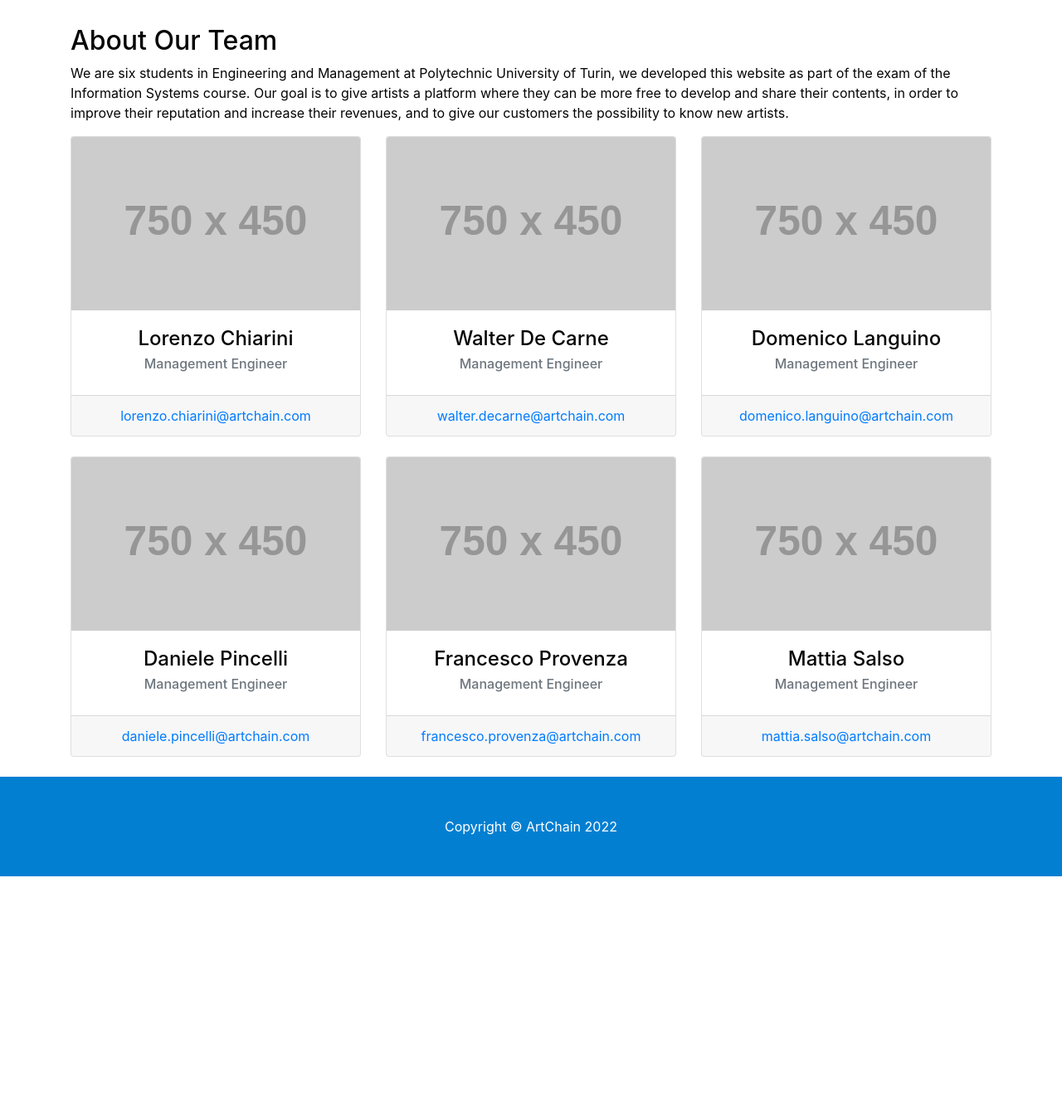
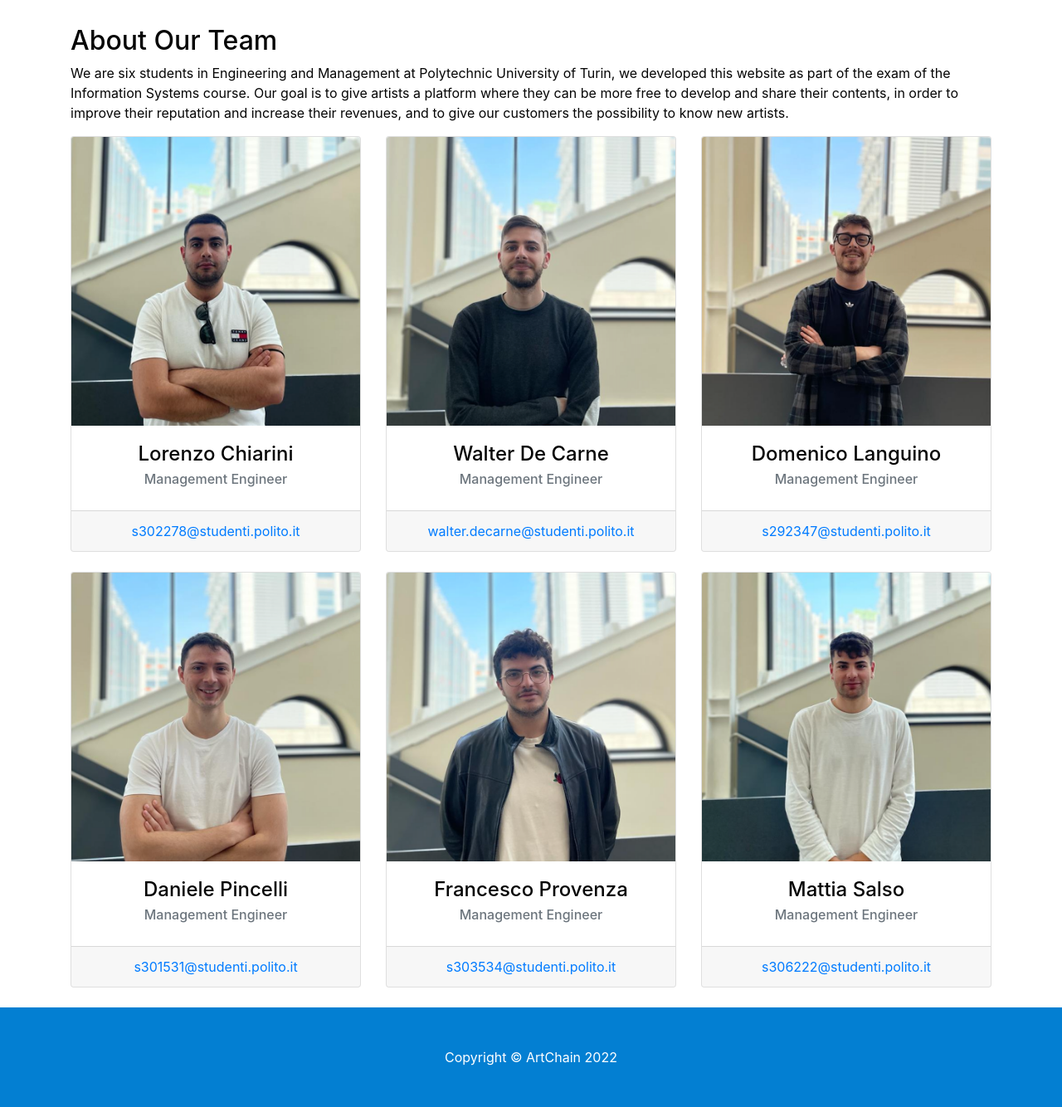
Before and after one commit to walterdec/ArtChain, a Flask app: page /about in a window 1280 px wide. Shown: the part 669-2003 px from the top of the page at 83% size. Before the commit the page ends 1725 px from the top, so only its background shows below. Run offline with Flask 2, Linux system fonts and the light colour scheme; grey boxes labelled with a size stand in for pictures from a placeholder-image service; parts of the project's set-up code (start-up, migrations or seed data) failed here and were passed over; some libraries are stand-ins or nearby versions.

Commit message:
Team photos added in AboutUs

```diff
--- a/templates/about.html
+++ b/templates/about.html
@@ -40,37 +40,37 @@
    <div class="row">
       <div class="col-lg-4 mb-4">
          <div class="card h-100 text-center">
-            <img class="card-img-top" src="http://placehold.it/750x450" alt="">
+            <img class="card-img-top" src="static/images/teamphotos/Lorenzo.png" alt="">
             <div class="card-body">
                <h4 class="card-title">Lorenzo Chiarini</h4>
                <h6 class="card-subtitle mb-2 text-muted">Management Engineer</h6>
             </div>
             <div class="card-footer">
-               <a href="#">lorenzo.chiarini@artchain.com</a>
+               <a href="#">s302278@studenti.polito.it</a>
             </div>
          </div>
       </div>
       <div class="col-lg-4 mb-4">
          <div class="card h-100 text-center">
-            <img class="card-img-top" src="http://placehold.it/750x450" alt="">
+            <img class="card-img-top" src="static/images/teamphotos/Walter.png" alt="">
             <div class="card-body">
                <h4 class="card-title">Walter De Carne</h4>
                <h6 class="card-subtitle mb-2 text-muted">Management Engineer</h6>
             </div>
             <div class="card-footer">
-               <a href="#">walter.decarne@artchain.com</a>
+               <a href="#">walter.decarne@studenti.polito.it</a>
             </div>
          </div>
       </div>
       <div class="col-lg-4 mb-4">
          <div class="card h-100 text-center">
-            <img class="card-img-top" src="http://placehold.it/750x450" alt="">
+            <img class="card-img-top" src="static/images/teamphotos/Domenico.png" alt="">
             <div class="card-body">
                <h4 class="card-title">Domenico Languino</h4>
                <h6 class="card-subtitle mb-2 text-muted">Management Engineer</h6>
             </div>
             <div class="card-footer">
-               <a href="#">domenico.languino@artchain.com</a>
+               <a href="#">s292347@studenti.polito.it</a>
             </div>
          </div>
       </div>
@@ -78,37 +78,37 @@
    <div class="row">
       <div class="col-lg-4 mb-4">
          <div class="card h-100 text-center">
-            <img class="card-img-top" src="http://placehold.it/750x450" alt="">
+            <img class="card-img-top" src="static/images/teamphotos/Daniele.png" alt="">
             <div class="card-body">
                <h4 class="card-title">Daniele Pincelli</h4>
                <h6 class="card-subtitle mb-2 text-muted">Management Engineer</h6>
             </div>
             <div class="card-footer">
-               <a href="#">daniele.pincelli@artchain.com</a>
+               <a href="#">s301531@studenti.polito.it</a>
             </div>
          </div>
       </div>
       <div class="col-lg-4 mb-4">
          <div class="card h-100 text-center">
-            <img class="card-img-top" src="http://placehold.it/750x450" alt="">
+            <img class="card-img-top" src="static/images/teamphotos/Francesco.png" alt="">
             <div class="card-body">
                <h4 class="card-title">Francesco Provenza</h4>
                <h6 class="card-subtitle mb-2 text-muted">Management Engineer</h6>
             </div>
             <div class="card-footer">
-               <a href="#">francesco.provenza@artchain.com</a>
+               <a href="#">s303534@studenti.polito.it</a>
             </div>
          </div>
       </div>
       <div class="col-lg-4 mb-4">
          <div class="card h-100 text-center">
-            <img class="card-img-top" src="http://placehold.it/750x450" alt="">
+            <img class="card-img-top" src="static/images/teamphotos/Mattia.png" alt="">
             <div class="card-body">
                <h4 class="card-title">Mattia Salso</h4>
                <h6 class="card-subtitle mb-2 text-muted">Management Engineer</h6>
             </div>
             <div class="card-footer">
-               <a href="#">mattia.salso@artchain.com</a>
+               <a href="#">s306222@studenti.polito.it</a>
             </div>
          </div>
       </div>
```
Also changed, not shown: artchain.db, static/images/teamphotos/Daniele.png (added), static/images/teamphotos/Domenico.png (added), static/images/teamphotos/Francesco.png (added), static/images/teamphotos/Lorenzo.png (added), static/images/teamphotos/Mattia.png (added), static/images/teamphotos/Walter.png (added), static/uploads/nfts/Bored_Ape.jpg (added), static/uploads/nfts/ape.jpg (added).
